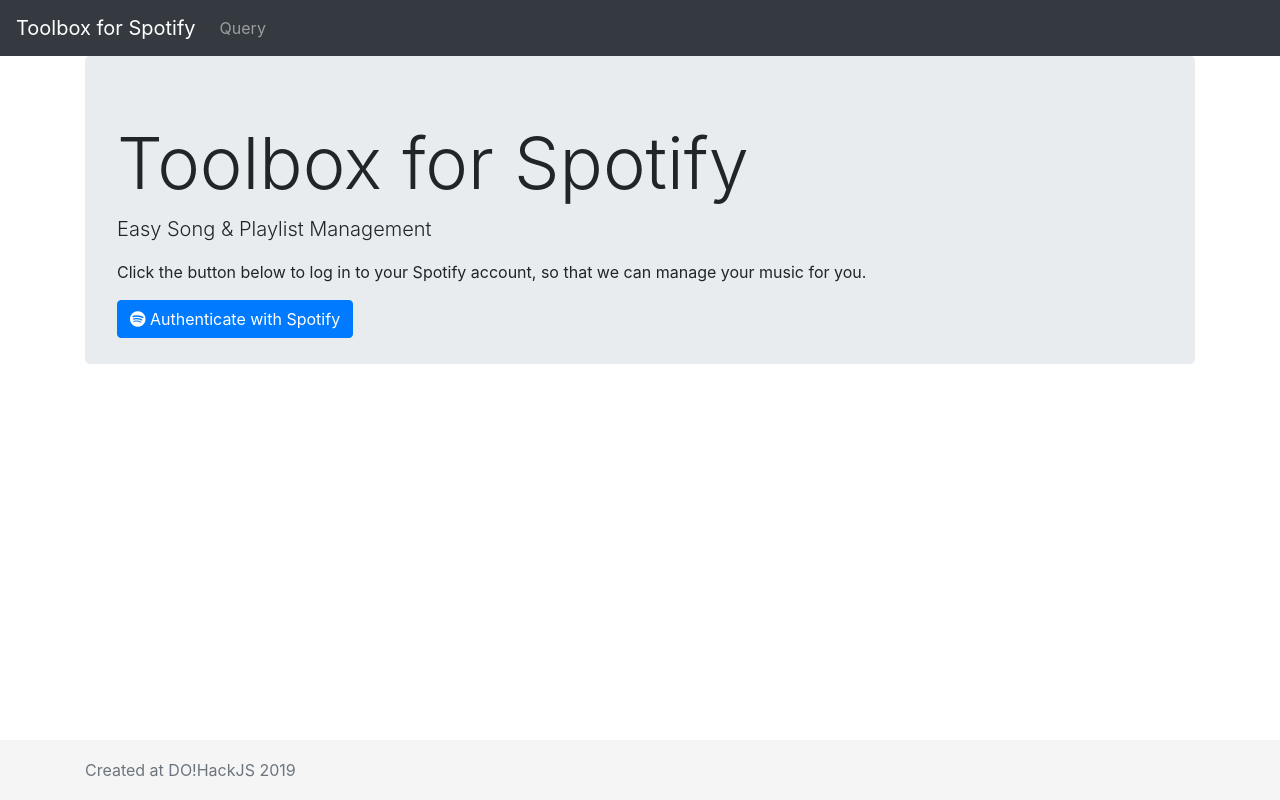
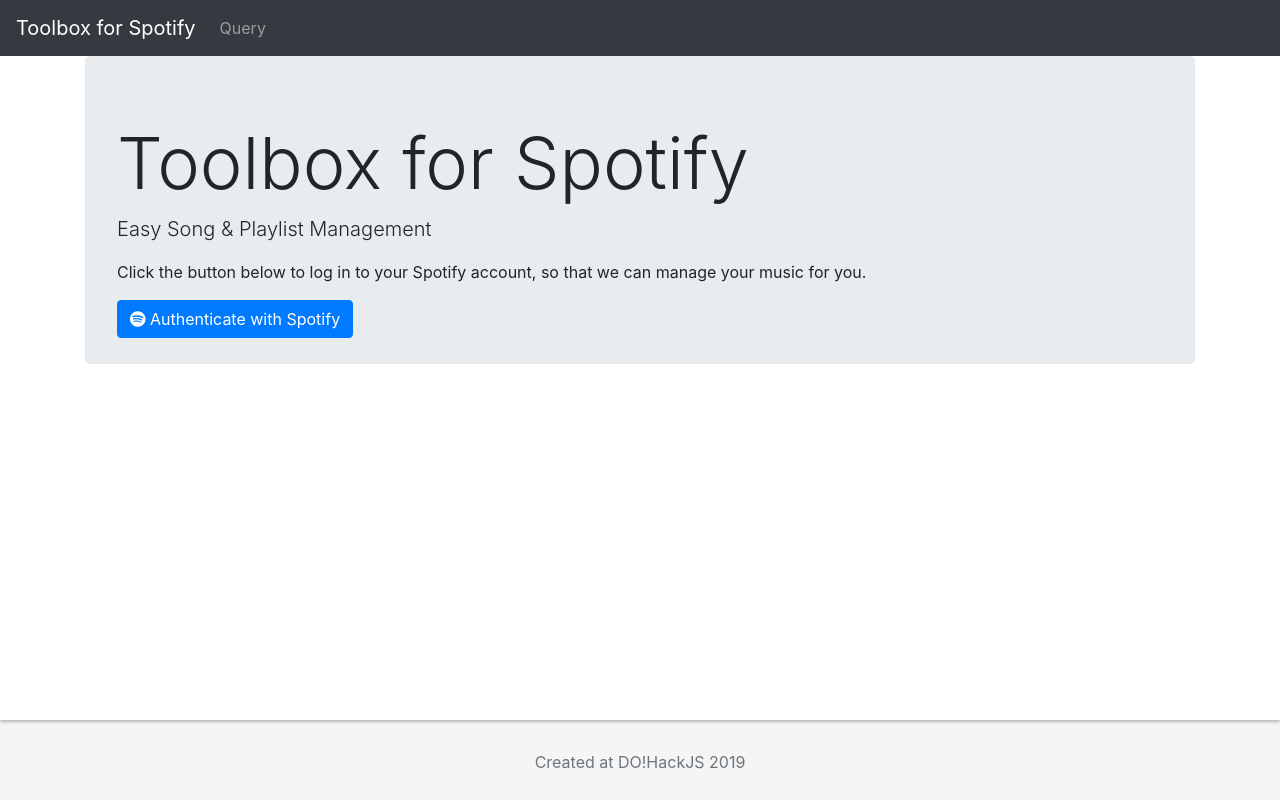
Before and after one commit to dohack-io/toolbox-for-spotify, a Vue app: page / in a window 1280 px wide. Built offline with nearby package versions, Linux system fonts and the light colour scheme.

Commit message:
Footer at bottom of page

```diff
--- a/src/App.vue
+++ b/src/App.vue
@@ -1,8 +1,10 @@
 <template>
   <div id="app">
-    <Navigation/>
-    <div class="container">
-      <router-view/>
+    <div id="content">
+      <Navigation/>
+      <div class="container">
+        <router-view/>
+      </div>
     </div>
     <Footer/>
   </div>
@@ -19,9 +21,25 @@
   components: {
     Navigation,
     Footer,
-  }
+  },
 });
 </script>
 
 <style>
+html,
+body {
+  height: 100%;
+}
+
+#app {
+  height: 100%;
+}
+
+#content {
+  position: relative;
+  min-height: calc(100% - 80px);
+  padding-bottom: 30px;
+  z-index: 20;
+  box-shadow: 0px 2px 3px 0px rgba(0, 0, 0, 0.25);
+}
 </style>
--- a/src/components/Footer.vue
+++ b/src/components/Footer.vue
@@ -19,19 +19,13 @@
 <style scoped>
 /* Sticky footer styles
 -------------------------------------------------- */
-html {
+.footer {
   position: relative;
-  min-height: 100%;
-}
-body {
-  margin-bottom: 60px; /* Margin bottom by footer height */
-}
-.footer {
-  position: absolute;
-  bottom: 0;
+  height: 80px;
+  padding-top: 30px;
   width: 100%;
-  height: 60px; /* Set the fixed height of the footer here */
-  line-height: 60px; /* Vertically center the text there */
-  background-color: #f5f5f5;
+  background: #f5f5f5;
+  z-index: 10;
+  text-align: center;
 }
 </style>
```
